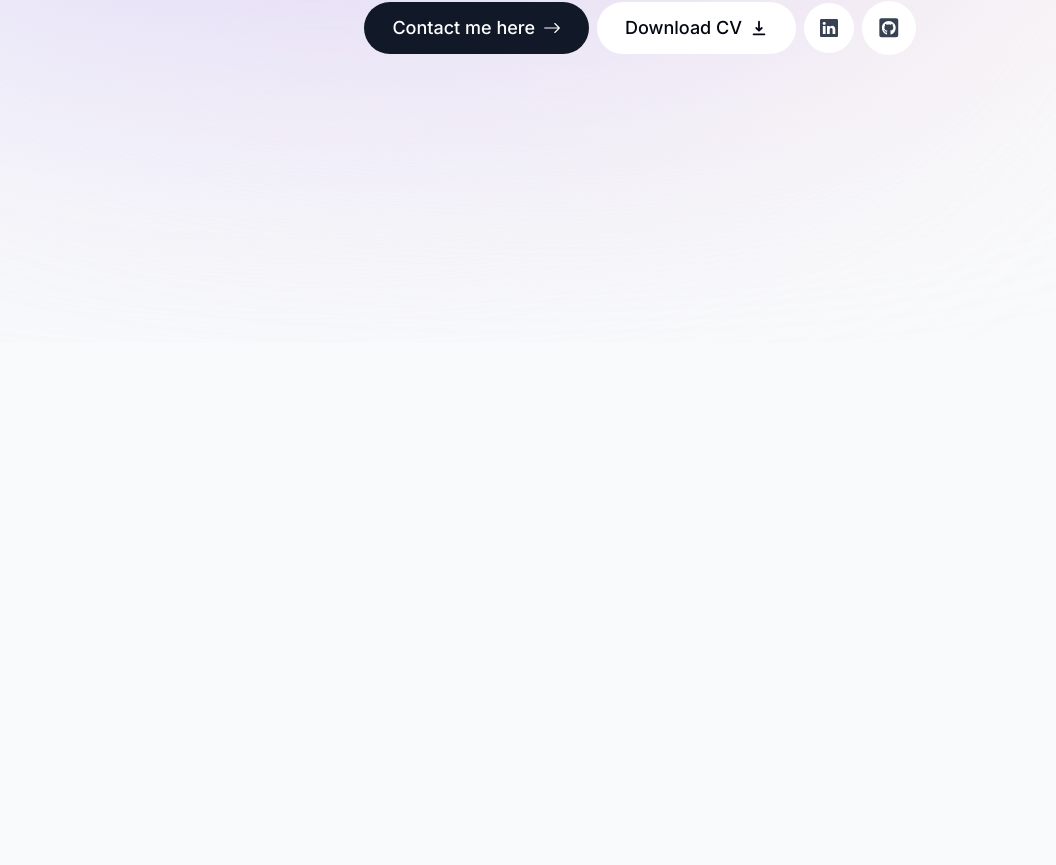
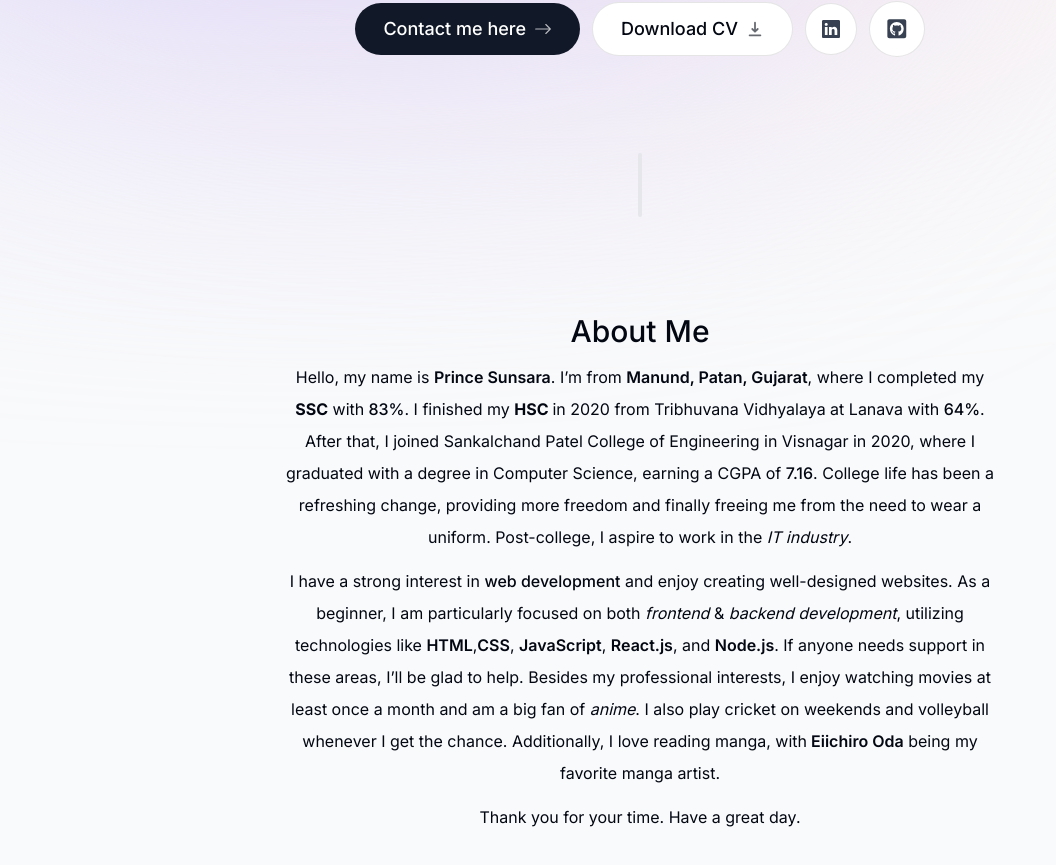
Before and after one commit to prince-sunsara/portfolio-website, a Next.js app: page / in a window 1280 px wide. Shown: the part 457-1322 px from the top of the page, without its empty margins (0-1056 px from the left). Before the commit the page ends 800 px from the top, so only its background shows below. Built offline with nearby package versions, Linux system fonts and the light colour scheme.

Commit message:
About us work

```diff
--- a/app/page.tsx
+++ b/app/page.tsx
@@ -1,9 +1,11 @@
-import { Intro } from "@/components";
+import { About, Intro, SectionDivider } from "@/components";
 
 export default function Home() {
   return (
     <main className="flex flex-col items-center px-4">
       <Intro />
+      <SectionDivider />
+      <About />
     </main>
   );
 }
--- /dev/null
+++ b/components/About.tsx
@@ -0,0 +1,57 @@
+"use client";
+
+import React from "react";
+import SectionHeading from "./SectionHeading";
+import { motion } from "framer-motion";
+
+const About = () => {
+  return (
+    <motion.section
+      className="mb-28 max-w-[45rem] text-center leading-8 sm:mb-40"
+      initial={{ opacity: 0, y: 100 }}
+      animate={{ opacity: 1, y: 0 }}
+      transition={{ delay: 0.175 }}
+    >
+      <SectionHeading>About me</SectionHeading>
+      <p>
+        Hello, my name is <span className="font-semibold">Prince Sunsara</span>.
+        I’m from <span className="font-semibold">Manund, Patan, Gujarat</span>,
+        where I completed my <span className="font-bold">SSC</span> with
+        <span className="font-medium"> 83%</span>. I finished my{" "}
+        <span className="font-bold">HSC </span>
+        in 2020 from Tribhuvana Vidhyalaya at Lanava with{" "}
+        <span className="font-medium">64%</span>. After that, I joined
+        Sankalchand Patel College of Engineering in Visnagar in 2020, where I
+        graduated with a degree in Computer Science, earning a CGPA of{" "}
+        <span className="font-medium"> 7.16</span>. College life has been a
+        refreshing change, providing more freedom and finally freeing me from
+        the need to wear a uniform. Post-college, I aspire to work in the{" "}
+        <span className="italic">IT industry</span>.
+      </p>
+      <p className="mt-3">
+        I have a strong interest in{" "}
+        <span className="font-medium">web development</span> and enjoy creating
+        well-designed websites. As a beginner, I am particularly focused on both{" "}
+        <span className="italic">frontend</span> &
+        <span className="italic"> backend development</span>, utilizing
+        technologies like <span className="font-semibold">HTML</span>,
+        <span className="font-semibold">CSS</span>,{" "}
+        <span className="font-semibold">JavaScript</span>,{" "}
+        <span className="font-semibold">React.js</span>, and{" "}
+        <span className="font-semibold">Node.js</span>. If anyone needs support
+        in these areas, I’ll be glad to help. Besides my professional interests,
+        I enjoy watching movies at least once a month and am a big fan of{" "}
+        <span className="italic">anime</span>. I also play cricket on weekends
+        and volleyball whenever I get the chance. Additionally, I love reading
+        manga, with
+        <span className="font-semibold"> Eiichiro Oda</span> being my favorite
+        manga artist.
+      </p>
+      <p className="mt-3 text-center">
+        Thank you for your time. Have a great day.
+      </p>
+    </motion.section>
+  );
+};
+
+export default About;
--- a/components/Intro.tsx
+++ b/components/Intro.tsx
@@ -60,7 +60,7 @@ const Intro = () => {
         </motion.p>
 
         <motion.div
-          className="flex flex-col sm:flex-row gap-2 px-4 text-lg font-medium items-center justify-center"
+          className="flex flex-col sm:flex-row gap-3 px-4 text-lg font-medium items-center justify-center"
           initial={{ opacity: 0, y: 100 }}
           animate={{ opacity: 1, y: 0 }}
           transition={{
@@ -69,27 +69,30 @@ const Intro = () => {
         >
           <Link
             href="#contact"
-            className="bg-gray-900 text-white px-7 py-3 flex items-center gap-2 rounded-full"
+            className="bg-gray-900 text-white px-7 py-3 flex items-center gap-2 rounded-full outline-none focus:scale-110 hover:scale-110 hover:bg-gray-950 active:scale-105 transition group"
           >
-            Contact me here <BsArrowRight />
+            Contact me here{" "}
+            <BsArrowRight className="opacity-70 group-hover:translate-x-1 transition" />
           </Link>
           <a
-            href=""
-            className="bg-white gap-2 flex items-center px-7 py-3 rounded-full"
+            href="/CV.pdf"
+            download
+            className="bg-white gap-2 flex items-center px-7 py-3 rounded-full outline-none focus:scale-110 hover:scale-110 active:scale-105 transition group border border-black/10"
           >
-            Download CV <HiDownload />
+            Download CV{" "}
+            <HiDownload className="opacity-60 group-hover:translate-y-1 transition" />
           </a>
           <a
             href="https://www.linkedin.com/in/prince-sunsara-6202201b1/"
             target="_blank"
-            className="bg-white text-gray-700 flex gap-2 items-center p-4 rounded-full"
+            className="bg-white text-gray-700 flex gap-2 items-center p-4 rounded-full outline-none focus:scale-[1.15] hover:scale-[1.15] hover:text-gray-950 active:scale-105 transition group border border-black/10"
           >
             <BsLinkedin />
           </a>
           <a
             href="https://www.github.com/prince-sunsara/"
             target="_blank"
-            className="bg-white text-gray-700 flex items-center p-4 rounded-full text-[1.35rem]"
+            className="bg-white text-gray-700 flex items-center p-4 rounded-full text-[1.35rem] outline-none focus:scale-[1.15] hover:scale-[1.15] hover:text-gray-950 active:scale-105 transition group border border-black/10"
           >
             <FaGithubSquare />
           </a>
--- /dev/null
+++ b/components/SectionDivider.tsx
@@ -0,0 +1,16 @@
+"use client";
+import React from "react";
+import { motion } from "framer-motion";
+
+const SectionDivider = () => {
+  return (
+    <motion.div
+      className="bg-gray-200 my-24 h-16 w-1 rounded-full hidden sm:block"
+      initial={{ opacity: 0, y: 100 }}
+      animate={{ opacity: 1, y: 0 }}
+      transition={{ delay: 0.125 }}
+    ></motion.div>
+  );
+};
+
+export default SectionDivider;
--- /dev/null
+++ b/components/SectionHeading.tsx
@@ -0,0 +1,11 @@
+import React from "react";
+
+const SectionHeading = ({ children }: { children: React.ReactNode }) => {
+  return (
+    <h2 className="text-3xl font-medium capitalize text-center mb-3">
+      {children}
+    </h2>
+  );
+};
+
+export default SectionHeading;
--- a/components/index.ts
+++ b/components/index.ts
@@ -1,4 +1,6 @@
 import Header from "./Header";
 import Intro from "./Intro";
+import SectionDivider from "./SectionDivider";
+import About from "./About";
 
-export { Header, Intro };
+export { Header, Intro, SectionDivider, About };
```
